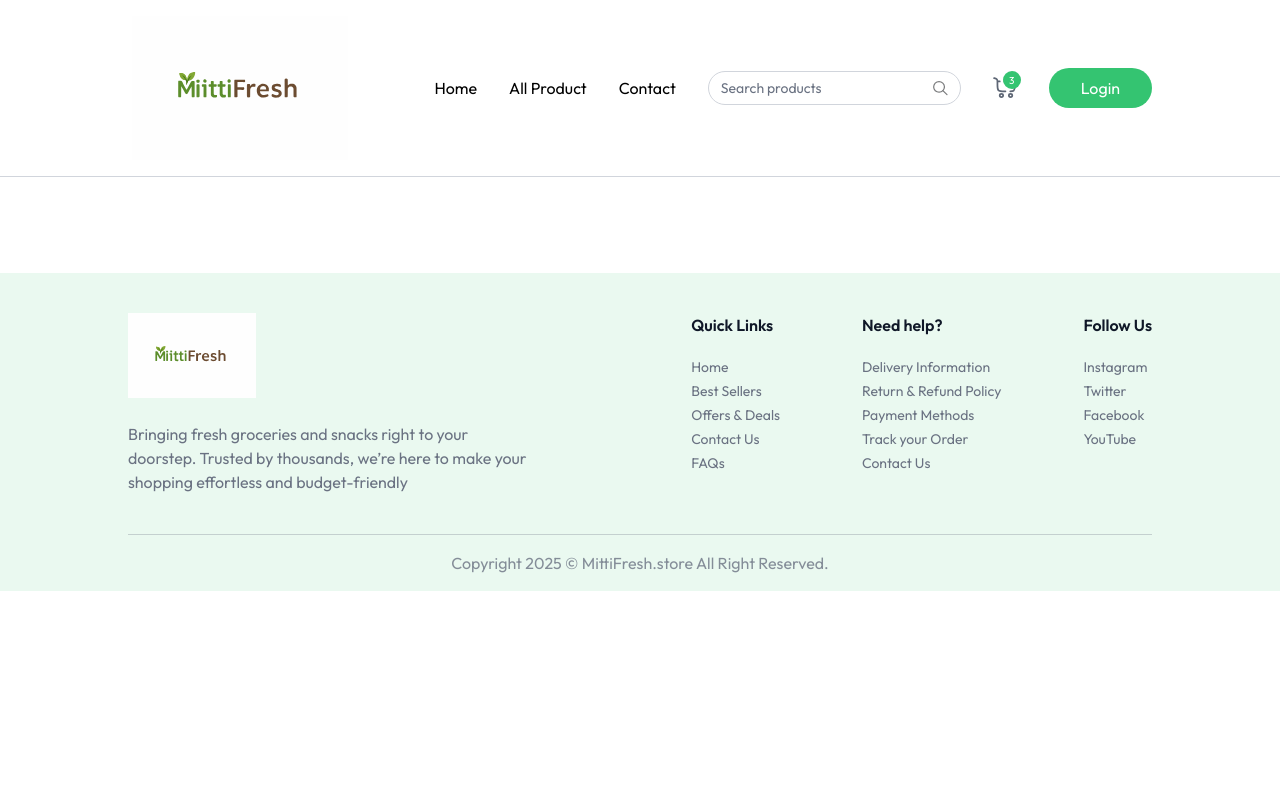
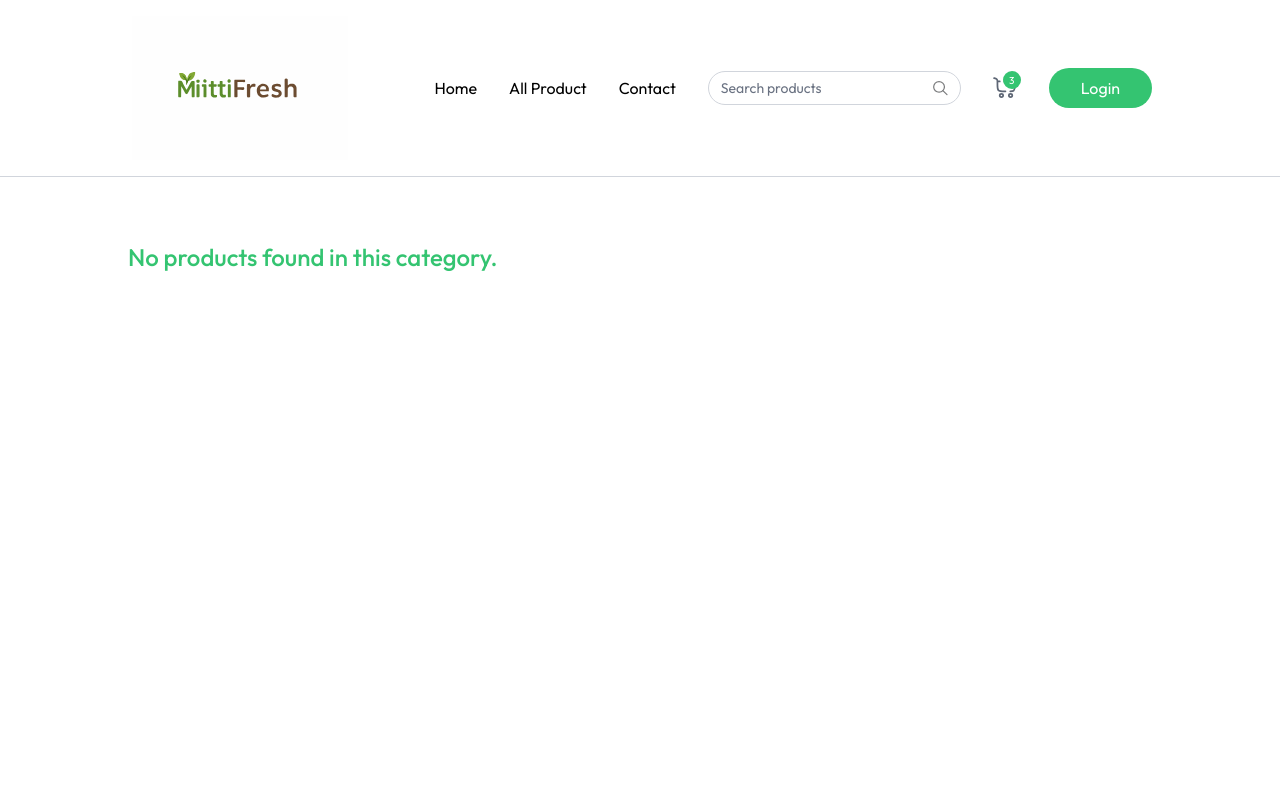
Before and after one commit to Souvhik007/MITTIFRESH, a React (Vite) app in the folder client/: page /products/1 in a window 1280 px wide. Shown: the top 800 px of the page. Built offline with nearby package versions, Linux system fonts and the light colour scheme.

Commit message:
Create ProductCategory section,,show the seach produt those are same product

```diff
--- a/client/src/App.jsx
+++ b/client/src/App.jsx
@@ -7,6 +7,7 @@
 import { useAppContext } from './context/AppContext'
 import Login from './components/Login'
 import AllProducts from './pages/AllProducts'
+import ProductCategory from './pages/ProductCategory'
 
 
 const App = () => {
@@ -25,6 +26,8 @@
         <Routes>
           <Route path= '/' element={<Home/>} />
           <Route path= '/products' element={<AllProducts/>} />
+          <Route path= '/products/:category' element={<ProductCategory/>} />
+
 
         </Routes>
        </div>
--- a/client/src/components/Navbar.jsx
+++ b/client/src/components/Navbar.jsx
@@ -1,4 +1,4 @@
-import React from 'react'
+import React, { useEffect } from 'react'
 import { NavLink } from 'react-router-dom'
 import {assets} from '../assets/assets'
 import {useAppContext} from '../context/AppContext'
@@ -6,12 +6,18 @@
 
 export const Navbar = () => {
        const [open, setOpen] = React.useState(false)
-       const {user, setUser, setShowUserLogin, navigate} = useAppContext();
+       const {user, setUser, setShowUserLogin, navigate, setSearchQuery, searchQuery} = useAppContext();
 
     const logout = async () =>{
         setUser(null);
         navigate ('/')
     }
+
+     useEffect(() => {
+       if(searchQuery.length > 0){
+        navigate("/products");
+       }
+     },[searchQuery]);
 
   return (
    <nav className="flex items-center justify-between px-6 md:px-16 lg:px-24 xl:px-32 py-4 border-b border-gray-300 bg-white relative transition-all">
@@ -39,7 +45,7 @@
 
 
                 <div className="hidden lg:flex items-center text-sm gap-2 border border-gray-300 px-3 rounded-full">
-                    <input className="py-1.5 w-full bg-transparent outline-none placeholder-gray-500" type="text" placeholder="Search products" />
+                    <input onChange={(e)=> setSearchQuery(e.target.value)} className="py-1.5 w-full bg-transparent outline-none placeholder-gray-500" type="text" placeholder="Search products" />
                     <img src={assets.search_icon} alt='search' className='w-4 h-4'/>
                 </div>
 
--- a/client/src/context/AppContext.jsx
+++ b/client/src/context/AppContext.jsx
@@ -17,7 +17,7 @@
        const [products, setProducts] = useState([])
 
        const [cartItems, setCartItems] = useState({})
-       const [searchQuery, setSearchQuery] = useState([]);
+       const [searchQuery, setSearchQuery] = useState({});
 
 
       // Fetch All Products
--- a/client/src/pages/AllProducts.jsx
+++ b/client/src/pages/AllProducts.jsx
@@ -27,7 +27,7 @@
        <div className='w-16 h-0.5 bg-primary rounded-full'></div>
     </div>
 
-      <div className='grid grid-cols-2 sm:grid-cols-3 md:grid-cols-4 gap-3 md:gap-6 lg:grid-cols-5 mt-6' >
+      <div className='grid grid-cols-2 sm:grid-cols-3 md:grid-cols-4 gap-3 md:gap-6 lg:grid-cols-5 mt-6'>
            {filteredProducts.filter((product)=> product.inStock).map((product,
            index)=>(
             <ProductCard key={index} product={product}/>
--- /dev/null
+++ b/client/src/pages/ProductCategory.jsx
@@ -0,0 +1,41 @@
+import React from 'react'
+import { useAppContext } from '../context/AppContext'
+import { useParams } from 'react-router-dom'
+import { categories } from '../assets/assets'
+import { div } from 'three/tsl'
+import ProductCard from '../components/ProductCard'
+
+const ProductCategory = () => {
+
+    const{ products } = useAppContext()
+    const { category } = useParams()
+
+    const searchCategory = categories.find((item)=> item.path.toLowerCase() === category)
+
+    const fillteredProducts = products.filter((product)=> product.category.toLowerCase() === category)
+  return (
+    <div className='mt-16'>
+       {searchCategory && (
+        <div className='flex flex-col itmes-end w-max'>
+            <p className='text-2xl font-medium'>{searchCategory.text.toUpperCase()} </p>
+            <div className='W-16 h-0.5 bg-primary rounded-full'></div>
+        </div>
+       )}
+       {fillteredProducts.length > 0 ? (
+        <div className='grid grid-cols-2 sm:grid-cols-3 md:grid-cols-4 lg:grid-cols-5 md:gap-6 mt-6'>
+            {fillteredProducts.map((product)=>(
+                 <ProductCard key={product._id} product={product}/>
+            ))}
+        </div>
+       ):(
+        <div className='felx itmes-center justify-center h-[60vh]'>
+
+            <p className='text-2xl font-medium text-primary'>No products found in this category.</p>
+
+        </div>
+       )}
+    </div>
+  )
+}
+
+export default ProductCategory
```
